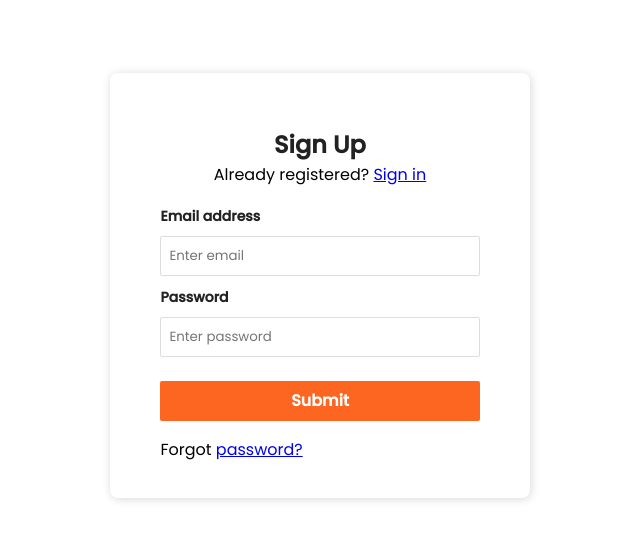
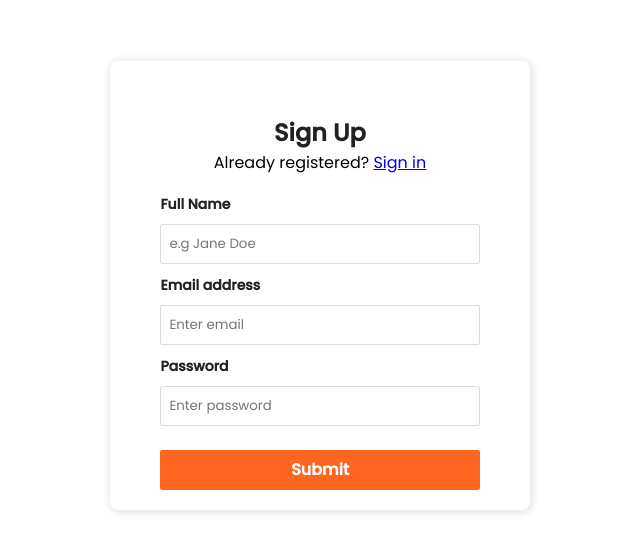
Before and after one commit to Emmykage/Final-capstone-project, a React (Create React App) app: page /auth/register in a window 1280 px wide. Shown: the part 115-666 px from the top of the page, without its empty margins (320-960 px from the left). Built offline with nearby package versions, Linux system fonts and the light colour scheme.

Commit message:
Register screen

```diff
--- a/src/pages/auth/login.jsx
+++ b/src/pages/auth/login.jsx
@@ -34,7 +34,7 @@ const LoginScreen = (props) => {
               Submit
             </button>
           </div>
-          <p className="forgot-password text-right ">
+          <p className="forgot-password text-center ">
             Forgot <a href="#">password?</a>
           </p>
         </div>
--- a/src/pages/auth/register.jsx
+++ b/src/pages/auth/register.jsx
@@ -13,6 +13,16 @@ const RegisterScreen = (props) => {
              <Link to="/auth/login"> Sign in</Link>
             </span>
           </div>
+
+          <div className="form-group ">
+            <label>Full Name</label>
+            <input
+              type="email"
+              className="form-control mt-1"
+              placeholder="e.g Jane Doe"
+            />
+          </div>
+
           <div className="form-group ">
             <label>Email address</label>
             <input
@@ -34,9 +44,6 @@ const RegisterScreen = (props) => {
               Submit
             </button>
           </div>
-          <p className="forgot-password text-right ">
-            Forgot <a href="#">password?</a>
-          </p>
         </div>
       </form>
     </div>
```
